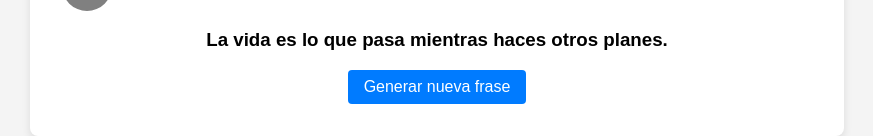
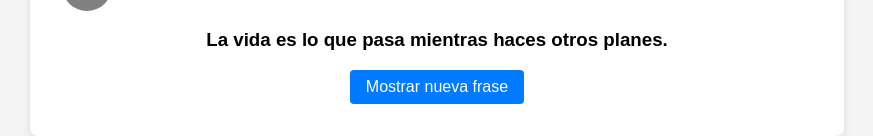
Before and after one commit to pascualmanuel/investify, a React (Create React App) app: page / in a window 1280 px wide. Shown: the part 873-1009 px from the top of the page, without its empty margins (203-1076 px from the left). Built offline with nearby package versions, Linux system fonts and the light colour scheme; no server answers.

Commit message:
DigitalClock

```diff
--- /dev/null
+++ b/src/Components/DigitalClock.js
@@ -0,0 +1,5 @@
+import React, { useState, useEffect } from "react";
+
+const DigitalClock = () => {};
+
+export default DigitalClock;
--- a/src/Components/RandomQuote.js
+++ b/src/Components/RandomQuote.js
@@ -18,7 +18,7 @@ const RandomQuoteGenerator = () => {
   return (
     <div>
       <h3>{quote}</h3>
-      <button onClick={generateQuote}>Generar nueva frase</button>
+      <button onClick={generateQuote}>Mostrar nueva frase</button>
     </div>
   );
 };
```
